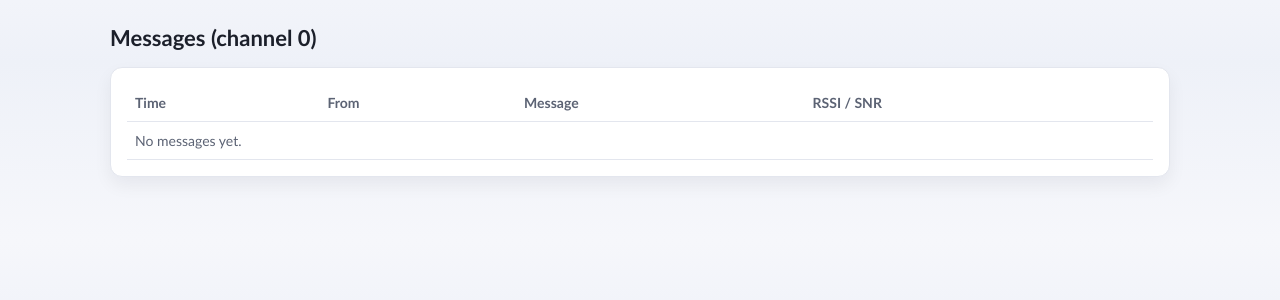
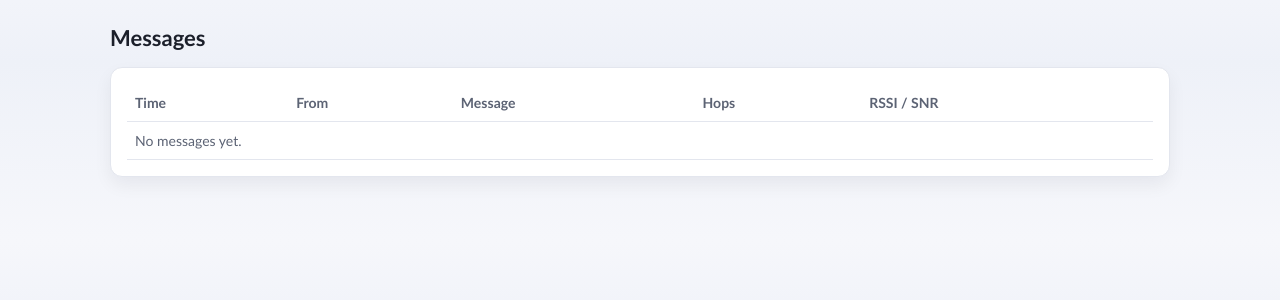
Before and after one commit to basti00/meshapp, a Flask app: page /messages in a window 1280 px wide. Shown: the part 57-357 px from the top of the page. Run offline with Flask 3, Linux system fonts and the light colour scheme; data comes from the database, SQL or seed files in the repository; data that the repository does not hold is empty.

Commit message:
Add hops and channel-keyed message views

```diff
--- a/main.py
+++ b/main.py
@@ -11,9 +11,11 @@ from flask import Flask, redirect, render_template, url_for
 from meshtastic.serial_interface import SerialInterface
 from pubsub import pub
 
+DB_SCHEMA_VERSION = 2
 DB_PATH = Path(__file__).with_name("meshapp.db")
 DEVICE_PATH = os.environ.get("MESH_DEVICE", "/dev/ttyACM0")
-DEFAULT_CHANNEL = int(os.environ.get("MESH_CHANNEL", "0"))
+DEFAULT_CHANNEL_INDEX = int(os.environ.get("MESH_CHANNEL", "0"))
+AUTO_REFRESH_SECONDS = int(os.environ.get("MESH_AUTO_REFRESH", "10"))
 LISTEN_RETRY_SECONDS = 5
 
 PING_KEYWORDS = ("PING",)
@@ -62,6 +64,30 @@ def _format_value(value, digits=2):
     return f"{number:.{digits}f}"
 
 
+def _format_value_unit(value, unit, digits=2):
+    formatted = _format_value(value, digits)
+    if formatted == "-":
+        return formatted
+    return f"{formatted} {unit}"
+
+
+def _coerce_int(value):
+    if value is None:
+        return None
+    try:
+        return int(value)
+    except (TypeError, ValueError):
+        return None
+
+
+def _coerce_str(value):
+    if value is None:
+        return None
+    if isinstance(value, (bytes, bytearray)):
+        return value.hex()
+    return str(value)
+
+
 def _db_connect():
     conn = sqlite3.connect(DB_PATH, timeout=30)
     conn.row_factory = sqlite3.Row
@@ -71,14 +97,20 @@ def _db_connect():
 def init_db():
     with sqlite3.connect(DB_PATH, timeout=30) as conn:
         conn.execute("PRAGMA journal_mode=WAL;")
+        current_version = conn.execute("PRAGMA user_version;").fetchone()[0]
+        if current_version != DB_SCHEMA_VERSION:
+            conn.execute("DROP TABLE IF EXISTS messages")
+            conn.execute("DROP TABLE IF EXISTS nodes")
         conn.execute(
             """
             CREATE TABLE IF NOT EXISTS messages (
                 id INTEGER PRIMARY KEY AUTOINCREMENT,
                 rx_time INTEGER NOT NULL,
-                channel INTEGER,
+                channel_index INTEGER,
+                channel_key TEXT,
                 from_id TEXT,
                 to_id TEXT,
+                hops INTEGER,
                 portnum TEXT,
                 text TEXT,
                 rx_rssi REAL,
@@ -97,6 +129,7 @@ def init_db():
                 hw_model TEXT,
                 last_seen INTEGER,
                 last_ping INTEGER,
+                last_hops INTEGER,
                 last_telemetry INTEGER,
                 last_position INTEGER,
                 battery_level REAL,
@@ -110,9 +143,10 @@ def init_db():
             """
         )
         conn.execute(
-            "CREATE INDEX IF NOT EXISTS idx_messages_channel_time ON messages(channel, rx_time DESC)"
+            "CREATE INDEX IF NOT EXISTS idx_messages_channel_key_time ON messages(channel_key, rx_time DESC)"
         )
         conn.execute("CREATE INDEX IF NOT EXISTS idx_nodes_last_seen ON nodes(last_seen DESC)")
+        conn.execute(f"PRAGMA user_version = {DB_SCHEMA_VERSION}")
         conn.commit()
 
 
@@ -147,6 +181,29 @@ def _extract_portnum(decoded):
     return decoded.get("portnum") or decoded.get("portNum") or decoded.get("portnum_name")
 
 
+def _extract_channel_info(packet):
+    if not isinstance(packet, dict):
+        return None, "unknown"
+    channel_index = _coerce_int(packet.get("channelIndex") or packet.get("chan"))
+    channel_key_raw = packet.get("channel")
+    if channel_key_raw is None:
+        channel_key_raw = (
+            packet.get("channelHash")
+            or packet.get("channelId")
+            or packet.get("channel_id")
+            or packet.get("channel_key")
+            or packet.get("channelKey")
+        )
+    channel_key = _coerce_str(channel_key_raw)
+    if channel_key is None and channel_index is not None:
+        channel_key = str(channel_index)
+    if channel_index is None and isinstance(channel_key, str) and channel_key.isdigit():
+        channel_index = _coerce_int(channel_key)
+    if channel_key is None:
+        channel_key = "unknown"
+    return channel_index, channel_key
+
+
 def _extract_text(decoded, portnum):
     if not isinstance(decoded, dict):
         return None
@@ -162,6 +219,22 @@ def _extract_text(decoded, portnum):
     if isinstance(payload, str):
         return payload
     return None
+
+
+def _extract_hops(packet):
+    if not isinstance(packet, dict):
+        return None
+    hops = packet.get("hopsAway")
+    if hops is None:
+        hops = packet.get("hops")
+    hops = _coerce_int(hops)
+    if hops is not None:
+        return hops
+    hop_start = _coerce_int(packet.get("hopStart") or packet.get("hop_start"))
+    hop_limit = _coerce_int(packet.get("hopLimit") or packet.get("hop_limit"))
+    if hop_start is None or hop_limit is None:
+        return None
+    return max(hop_start - hop_limit, 0)
 
 
 def _extract_nodeinfo(decoded):
@@ -218,13 +291,8 @@ def handle_packet(packet):
     portnum = _extract_portnum(decoded)
 
     rx_time = _normalize_timestamp(packet.get("rxTime") or packet.get("rx_time") or time.time())
-    channel = packet.get("channel")
-    if channel is None:
-        channel = packet.get("channelIndex") or packet.get("chan")
-    try:
-        channel = int(channel) if channel is not None else None
-    except (TypeError, ValueError):
-        channel = None
+    channel_index, channel_key = _extract_channel_info(packet)
+    hops = _extract_hops(packet)
 
     from_id = packet.get("fromId") or packet.get("from")
     to_id = packet.get("toId") or packet.get("to")
@@ -237,9 +305,11 @@ def handle_packet(packet):
 
     _insert_message(
         rx_time=rx_time,
-        channel=channel,
+        channel_index=channel_index,
+        channel_key=channel_key,
         from_id=from_id,
         to_id=to_id,
+        hops=hops,
         portnum=str(portnum) if portnum else None,
         text=message_text,
         rx_rssi=packet.get("rxRssi"),
@@ -250,6 +320,8 @@ def handle_packet(packet):
 
     updates = {"last_seen": rx_time}
     updates.update({k: v for k, v in _extract_nodeinfo(decoded).items() if v is not None})
+    if hops is not None:
+        updates["last_hops"] = hops
 
     if portnum and any(keyword in str(portnum).upper() for keyword in PING_KEYWORDS):
         updates["last_ping"] = rx_time
@@ -306,29 +378,76 @@ def start_listener():
 
 @app.route("/")
 def index():
-    return redirect(url_for("messages"))
+    return redirect(url_for("messages_default"))
 
 
-@app.route("/messages")
-def messages():
+def _get_available_channels():
+    with _db_connect() as conn:
+        rows = conn.execute(
+            """
+            SELECT channel_key, channel_index, MAX(rx_time) AS last_rx
+            FROM messages
+            WHERE channel_key IS NOT NULL
+            GROUP BY channel_key, channel_index
+            ORDER BY last_rx DESC
+            """
+        ).fetchall()
+    return [dict(row) for row in rows]
+
+
+def _pick_default_channel_key(channels):
+    for channel in channels:
+        if channel.get("channel_index") == DEFAULT_CHANNEL_INDEX:
+            return channel.get("channel_key")
+    if channels:
+        return channels[0].get("channel_key")
+    return str(DEFAULT_CHANNEL_INDEX)
+
+
+def _find_channel_info(channels, channel_key):
+    for channel in channels:
+        if channel.get("channel_key") == channel_key:
+            return channel
+    return {"channel_key": channel_key, "channel_index": None}
+
+
+def _render_messages(channel_key, channels):
     with _db_connect() as conn:
         rows = conn.execute(
             """
             SELECT m.*, n.short_name, n.long_name
             FROM messages m
             LEFT JOIN nodes n ON n.node_id = m.from_id
-            WHERE m.channel = ?
+            WHERE m.channel_key = ?
             ORDER BY m.rx_time DESC
             LIMIT 500
             """,
-            (DEFAULT_CHANNEL,),
+            (channel_key,),
         ).fetchall()
     messages_list = [dict(row) for row in rows]
+    current_channel = _find_channel_info(channels, channel_key)
     return render_template(
         "messages.html",
         messages=messages_list,
-        default_channel=DEFAULT_CHANNEL,
+        channels=channels,
+        current_channel=current_channel,
+        auto_refresh_seconds=AUTO_REFRESH_SECONDS,
     )
+
+
+@app.route("/messages")
+def messages_default():
+    channels = _get_available_channels()
+    channel_key = _pick_default_channel_key(channels)
+    if channels:
+        return redirect(url_for("messages_channel", channel_key=channel_key))
+    return _render_messages(channel_key, channels)
+
+
+@app.route("/messages/<channel_key>")
+def messages_channel(channel_key):
+    channels = _get_available_channels()
+    return _render_messages(channel_key, channels)
 
 
 @app.route("/nodes")
@@ -342,11 +461,16 @@ def nodes():
             """
         ).fetchall()
     node_list = [dict(row) for row in rows]
-    return render_template("nodes.html", nodes=node_list)
+    return render_template(
+        "nodes.html",
+        nodes=node_list,
+        auto_refresh_seconds=AUTO_REFRESH_SECONDS,
+    )
 
 
 app.jinja_env.filters["datetime"] = _format_time
 app.jinja_env.filters["value"] = _format_value
+app.jinja_env.filters["value_unit"] = _format_value_unit
 
 
 if __name__ == "__main__":
--- a/templates/base.html
+++ b/templates/base.html
@@ -103,7 +127,7 @@
   <header>
     <div class="title">Meshapp</div>
     <nav>
-      <a href="{{ url_for('messages') }}" class="{% if request.path.startswith('/messages') or request.path == '/' %}active{% endif %}">Messages</a>
+      <a href="{{ url_for('messages_default') }}" class="{% if request.path.startswith('/messages') or request.path == '/' %}active{% endif %}">Messages</a>
       <a href="{{ url_for('nodes') }}" class="{% if request.path.startswith('/nodes') %}active{% endif %}">Nodes</a>
     </nav>
   </header>
--- a/templates/messages.html
+++ b/templates/messages.html
@@ -1,6 +1,16 @@
 {% extends "base.html" %}
 {% block content %}
-<h1>Messages (channel {{ default_channel }})</h1>
+<h1>Messages</h1>
+{% if channels %}
+  <div class="channel-tabs">
+    {% for channel in channels %}
+      {% set channel_label = "Channel " ~ (channel.channel_index if channel.channel_index is not none else "?") %}
+      <a href="{{ url_for('messages_channel', channel_key=channel.channel_key) }}" class="{% if channel.channel_key == current_channel.channel_key %}active{% endif %}" title="Key: {{ channel.channel_key }}">
+        {{ channel_label }}
+      </a>
+    {% endfor %}
+  </div>
+{% endif %}
 <div class="card">
   <table>
     <thead>
@@ -8,6 +18,7 @@
         <th class="nowrap">Time</th>
         <th>From</th>
         <th>Message</th>
+        <th class="nowrap">Hops</th>
         <th class="nowrap">RSSI / SNR</th>
       </tr>
     </thead>
@@ -17,8 +28,9 @@
         <tr>
           <td class="nowrap">{{ msg.rx_time | datetime }}</td>
           <td>
-            {{ msg.short_name or msg.long_name or msg.from_id or "-" }}
-            {% if msg.from_id %}<div class="muted">{{ msg.from_id }}</div>{% endif %}
+            {% set display_name = msg.long_name or msg.short_name or msg.from_id or "-" %}
+            {% set hover_info = "Node ID: " ~ (msg.from_id or "-") ~ " | Short: " ~ (msg.short_name or "-") ~ " | Channel: " ~ (msg.channel_index if msg.channel_index is not none else "-") ~ " | Key: " ~ (msg.channel_key or "-") ~ " | To: " ~ (msg.to_id or "-") ~ " | Port: " ~ (msg.portnum or "-") %}
+            <span class="hover-info" title="{{ hover_info }}">{{ display_name }}</span>
           </td>
           <td>
             {% if msg.text %}
@@ -27,12 +39,13 @@
               <span class="tag">{{ msg.portnum or "unknown" }}</span>
             {% endif %}
           </td>
+          <td class="nowrap">{{ msg.hops | value }}</td>
           <td class="nowrap">{{ msg.rx_rssi | value }} / {{ msg.rx_snr | value }}</td>
         </tr>
         {% endfor %}
       {% else %}
         <tr>
-          <td colspan="4" class="muted">No messages yet.</td>
+          <td colspan="5" class="muted">No messages yet.</td>
         </tr>
       {% endif %}
     </tbody>
```
Also changed, not shown: other parts of templates/base.html (+24 -0 lines), templates/nodes.html (+10 -8 lines).
